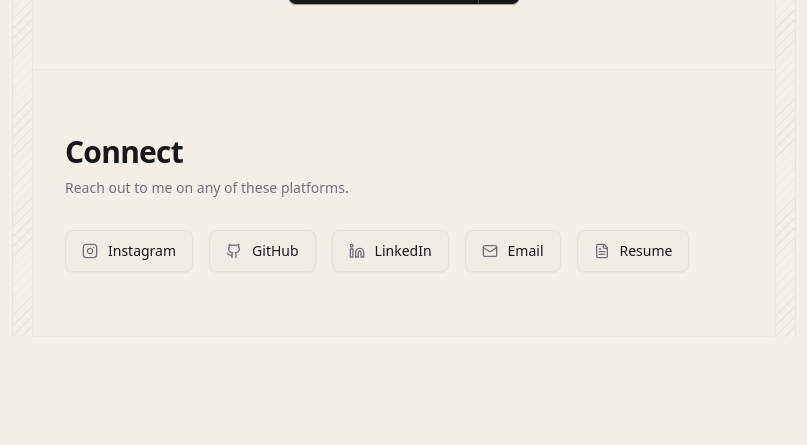
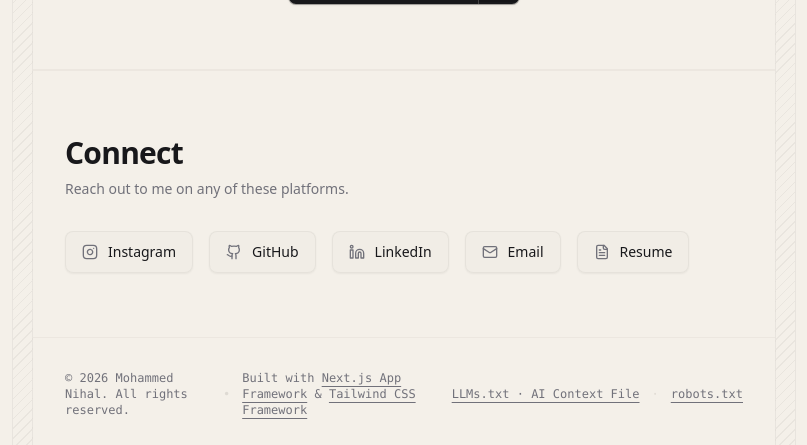
Before and after one commit to NIHALMNK/NIHAL_MNK, a Next.js app: page / in a window 1280 px wide. Shown: the part 5040-5485 px from the top of the page, without its empty margins (236-1043 px from the left). Before the commit the page ends 5377 px from the top, so only its background shows below. Built offline with nearby package versions, Linux system fonts and the light colour scheme; no server answers.

Commit message:
feat(footer): establish global Connect footer and compact metadata architecture across all routes

```diff
--- a/src/app/layout.tsx
+++ b/src/app/layout.tsx
@@ -34,9 +34,7 @@ export default function RootLayout({
           disableTransitionOnChange
         >
           <PortfolioShell>
-            <main id="main-content" className="flex-1 flex flex-col">
-              {children}
-            </main>
+            {children}
           </PortfolioShell>
         </ThemeProvider>
       </body>
--- a/src/app/page.tsx
+++ b/src/app/page.tsx
@@ -6,7 +6,6 @@ import { AchievementsSection } from "@/components/home/achievements-section";
 import { WritingThoughtsSection } from "@/components/home/writing-thoughts-section";
 import { BookmarksSection } from "@/components/home/bookmarks-section";
 import { PersonalLifeSection } from "@/components/home/personal-life-section";
-import { ConnectSection } from "@/components/home/connect-section";
 import { getSiteSettings } from "@/lib/data/site";
 import { getEngineeringActivity } from "@/lib/data/activity";
 import { getFeaturedProjects } from "@/lib/data/projects";
@@ -47,7 +46,6 @@ export default async function HomePage() {
       <BookmarksSection bookmarks={bookmarks} />
       <AboutSection siteSettings={siteSettings} allTechnologies={allTechnologies} />
       <PersonalLifeSection recentSnaps={recentSnaps} />
-      <ConnectSection siteSettings={siteSettings} />
     </div>
   );
 }
--- /dev/null
+++ b/src/components/navigation/footer.tsx
@@ -0,0 +1,129 @@
+import Link from "next/link";
+import { Instagram, Github, Linkedin, Mail, FileText } from "lucide-react";
+import { Container } from "@/components/ui/container";
+import { siteSettingsData } from "@/data/site";
+
+export function Footer() {
+  const connectLinks = [
+    {
+      label: "Instagram",
+      href: siteSettingsData.socials.instagram || "https://instagram.com/",
+      icon: Instagram,
+      external: true,
+    },
+    {
+      label: "GitHub",
+      href: siteSettingsData.socials.github,
+      icon: Github,
+      external: true,
+    },
+    {
+      label: "LinkedIn",
+      href: siteSettingsData.socials.linkedin,
+      icon: Linkedin,
+      external: true,
+    },
+    {
+      label: "Email",
+      href: `mailto:${siteSettingsData.email}`,
+      icon: Mail,
+      external: false,
+    },
+    {
+      label: "Resume",
+      href: siteSettingsData.resumeUrl || "/resume.pdf",
+      icon: FileText,
+      external: true,
+    },
+  ];
+
+  return (
+    <footer id="connect" className="mt-auto border-t border-border/40 bg-background">
+      {/* 1. Main Connect Section (The visual footer) */}
+      <section className="py-10 sm:py-14 md:py-16">
+        <Container>
+          {/* Section Header */}
+          <div className="max-w-2xl">
+            <h2 className="text-2xl sm:text-3xl font-bold tracking-tight text-foreground font-sans">
+              Connect
+            </h2>
+            <p className="mt-1.5 sm:mt-2 text-xs sm:text-sm text-muted-foreground leading-relaxed">
+              Reach out to me on any of these platforms.
+            </p>
+          </div>
+
+          {/* 5 Social Buttons Horizontal Row */}
+          <div className="mt-6 sm:mt-8 flex flex-wrap items-center gap-3 sm:gap-4">
+            {connectLinks.map((item) => {
+              const Icon = item.icon;
+              return (
+                <a
+                  key={item.label}
+                  href={item.href}
+                  target={item.external ? "_blank" : undefined}
+                  rel={item.external ? "noopener noreferrer" : undefined}
+                  className="group inline-flex items-center gap-2.5 rounded-lg border border-border/60 bg-muted/20 px-4 py-2.5 text-xs sm:text-sm font-medium text-foreground hover:bg-muted/50 hover:border-border transition-all duration-150 shadow-sm select-none"
+                >
+                  <Icon className="h-4 w-4 text-muted-foreground group-hover:text-foreground transition-colors shrink-0" />
+                  <span>{item.label}</span>
+                </a>
+              );
+            })}
+          </div>
+        </Container>
+      </section>
+
+      {/* 2. Small Footer Metadata Row */}
+      <div className="border-t border-border/40 py-6 sm:py-8 bg-background">
+        <Container>
+          <div className="flex flex-col sm:flex-row items-start sm:items-center justify-between gap-4 text-xs font-mono text-muted-foreground">
+            {/* Copyright & Core Built With */}
+            <div className="flex flex-col sm:flex-row sm:items-center gap-1.5 sm:gap-3">
+              <p>© 2026 Mohammed Nihal. All rights reserved.</p>
+              <span className="hidden sm:inline text-border">•</span>
+              <p>
+                Built with{" "}
+                <a
+                  href="https://nextjs.org"
+                  target="_blank"
+                  rel="noopener noreferrer"
+                  className="underline underline-offset-4 hover:text-foreground transition-colors"
+                >
+                  Next.js App Framework
+                </a>{" "}
+                &amp;{" "}
+                <a
+                  href="https://tailwindcss.com"
+                  target="_blank"
+                  rel="noopener noreferrer"
+                  className="underline underline-offset-4 hover:text-foreground transition-colors"
+                >
+                  Tailwind CSS Framework
+                </a>
+              </p>
+            </div>
+
+            {/* AI & System Links */}
+            <div className="flex items-center gap-3 shrink-0">
+              <Link
+                href="/llms.txt"
+                target="_blank"
+                className="underline underline-offset-4 hover:text-foreground transition-colors"
+              >
+                LLMs.txt · AI Context File
+              </Link>
+              <span className="text-border">·</span>
+              <Link
+                href="/robots.txt"
+                target="_blank"
+                className="underline underline-offset-4 hover:text-foreground transition-colors"
+              >
+                robots.txt
+              </Link>
+            </div>
+          </div>
+        </Container>
+      </div>
+    </footer>
+  );
+}
--- a/src/components/ui/portfolio-shell.tsx
+++ b/src/components/ui/portfolio-shell.tsx
@@ -1,5 +1,6 @@
 import * as React from "react";
 import { Navbar } from "@/components/navigation/navbar";
+import { Footer } from "@/components/navigation/footer";
 
 interface PortfolioShellProps {
   children: React.ReactNode;
@@ -21,7 +22,10 @@ export function PortfolioShell({ children }: PortfolioShellProps) {
         {/* Center Editorial Content Surface */}
         <div className="flex-1 min-w-0 flex flex-col min-h-screen bg-background">
           <Navbar />
-          {children}
+          <main id="main-content" className="flex-1 flex flex-col">
+            {children}
+          </main>
+          <Footer />
         </div>
 
         {/* Right Hatch Side Edge */}
```
Also changed, not shown: public/llms.txt (added).
